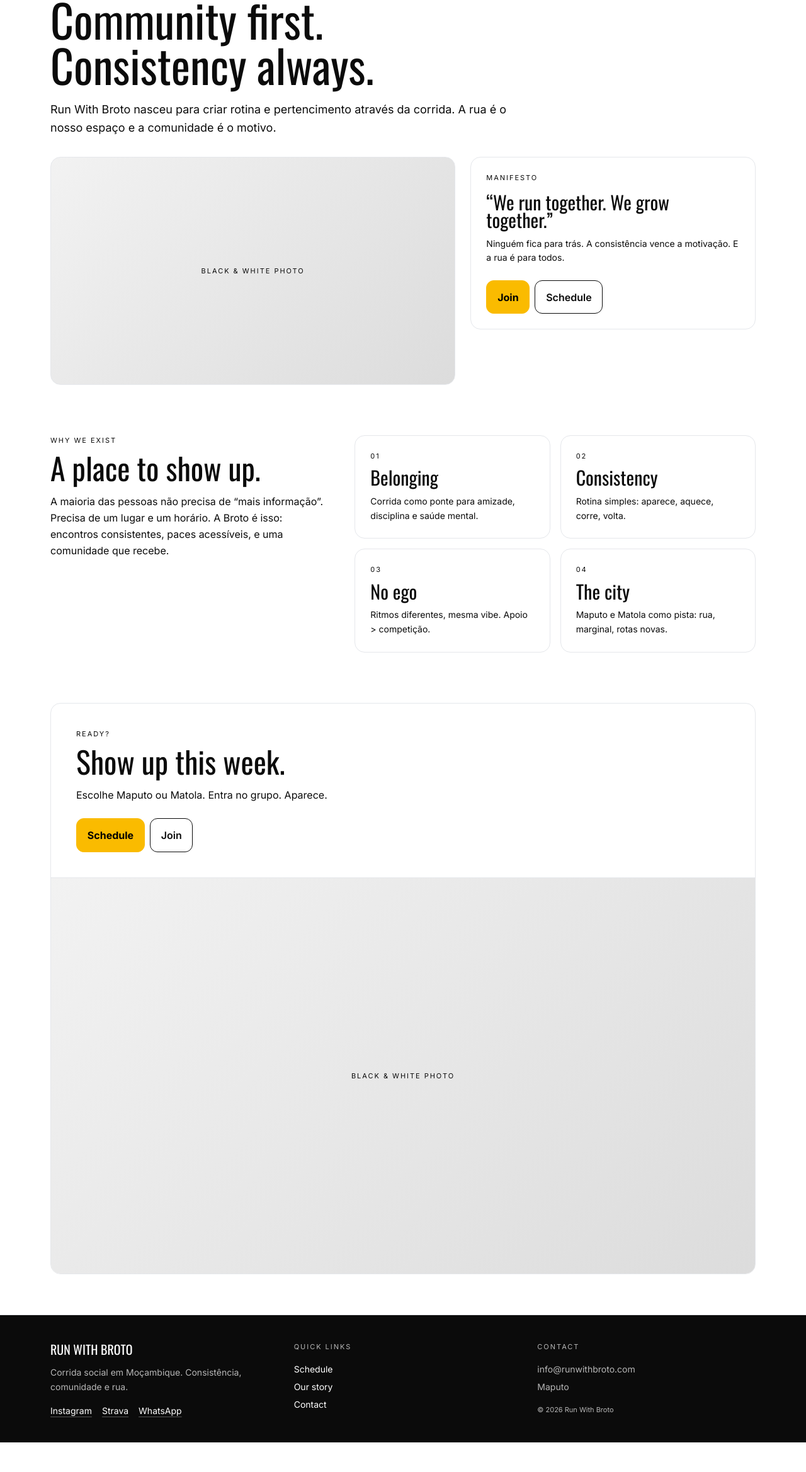
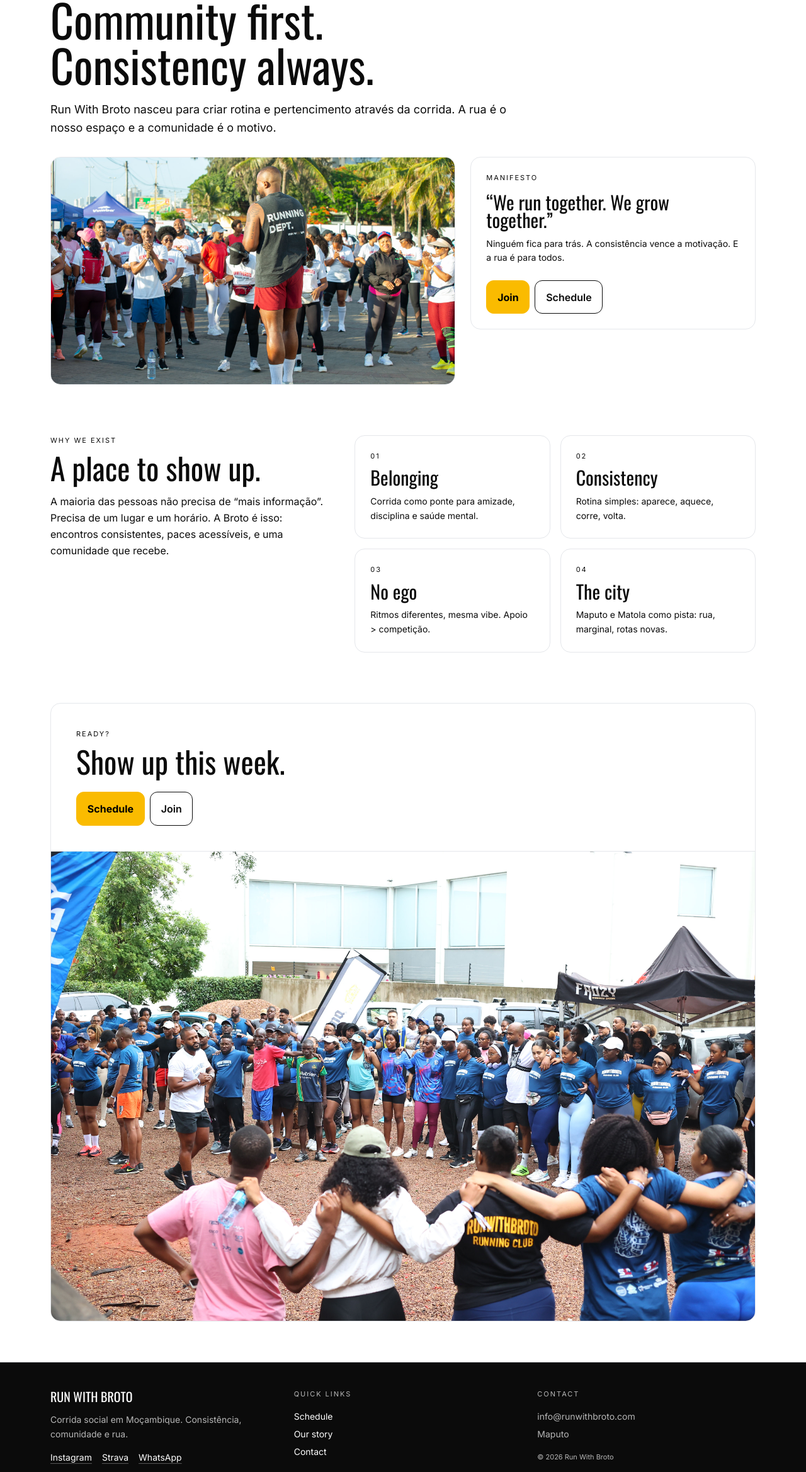
Before and after one commit to yrnsaraiva/runwithbroto, a Django app: page /our-story/ in a window 1280 px wide. Shown: the part 147-2484 px from the top of the page at 63% size. Before the commit the page ends 2437 px from the top, so only its background shows below. Run offline with Django 5.2, Linux system fonts and the light colour scheme; some libraries are stand-ins or nearby versions.

Commit message:
update our-story page

```diff
--- a/core/templates/core/our-story.html
+++ b/core/templates/core/our-story.html
@@ -1,4 +1,5 @@
 {% extends 'base.html' %}
+{% load static %}
 
 {% block content %}
 
@@ -17,8 +18,12 @@
 
         <div class="mt-8 grid lg:grid-cols-12 gap-6 items-start">
             <div class="lg:col-span-7">
-                <div class="aspect-[16/9] border hairline rounded-2xl bg-[linear-gradient(135deg,#f2f2f2,#dcdcdc)] grid place-items-center">
-                    <span class="text-[11px] muted label">black & white photo</span>
+                <div class="aspect-[16/9] border hairline rounded-2xl bg-[linear-gradient(135deg,#f2f2f2,#dcdcdc)] overflow-hidden">
+                    <img
+                            src="{% static 'img/Fotografias45.jpg' %}"
+                            alt="Descrição da imagem"
+                            class="w-full h-full object-cover"
+                    >
                 </div>
             </div>
 
@@ -34,8 +39,8 @@
                 </blockquote>
 
                 <div class="mt-6 flex flex-wrap gap-2">
-                    <a class="btn-solid" href="./join.html">Join</a>
-                    <a class="btn" href="./agenda.html">Schedule</a>
+                    <a class="btn-solid" href="https://strava.app.link/9Qj3YDzPm1b" target="_blank" rel="nofollow">Join</a>
+                    <a class="btn" href="{% url 'events:event_list' %}">Schedule</a>
                 </div>
             </div>
         </div>
@@ -99,16 +104,18 @@
                 <div class="p-6 md:p-10 border-b hairline">
                     <div class="text-[11px] muted label">ready?</div>
                     <div class="mt-3 font-display text-4xl md:text-5xl leading-[0.95]">Show up this week.</div>
-                    <p class="mt-4 muted max-w-2xl leading-relaxed">
-                        Escolhe Maputo ou Matola. Entra no grupo. Aparece.
-                    </p>
                     <div class="mt-6 flex flex-wrap gap-2">
-                        <a class="btn-solid" href="./agenda.html">Schedule</a>
-                        <a class="btn" href="./join.html">Join</a>
+                        <a class="btn-solid" href="{% url 'events:event_list' %}">Schedule</a>
+                        <a class="btn" href="https://strava.app.link/9Qj3YDzPm1b" rel="nofollow" target="_blank">Join</a>
                     </div>
                 </div>
                 <div class="aspect-[16/9] bg-[linear-gradient(135deg,#f2f2f2,#dcdcdc)] grid place-items-center">
-                    <span class="text-[11px] muted label">black & white photo</span>
+
+                    <img
+                            src="{% static 'img/Photo153.JPG' %}"
+                            alt="Descrição da imagem"
+                            class="w-full h-full object-cover"
+                    >
                 </div>
             </div>
         </div>
--- a/runwithbroto/settings.py
+++ b/runwithbroto/settings.py
@@ -86,7 +86,7 @@ DATABASES = {
     }
 }
 
-POSTGRES_LOCALLY = True
+POSTGRES_LOCALLY = False
 if not DEBUG or POSTGRES_LOCALLY:
     DATABASES['default'] = dj_database_url.parse(
         'postgresql://postgres:WQKNszCbpLWwdnSARMgwulCUNrXsoOpi@tramway.proxy.rlwy.net:50885/railway')
```
Also changed, not shown: static/img/Fotografias45.jpg (added), static/img/Photo153.JPG (added).
